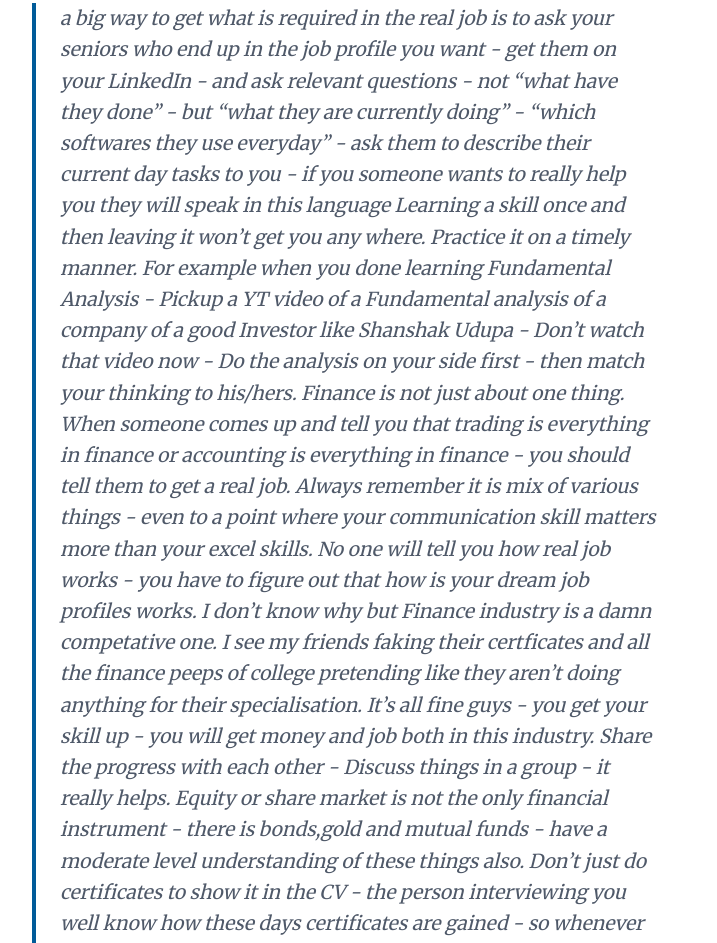
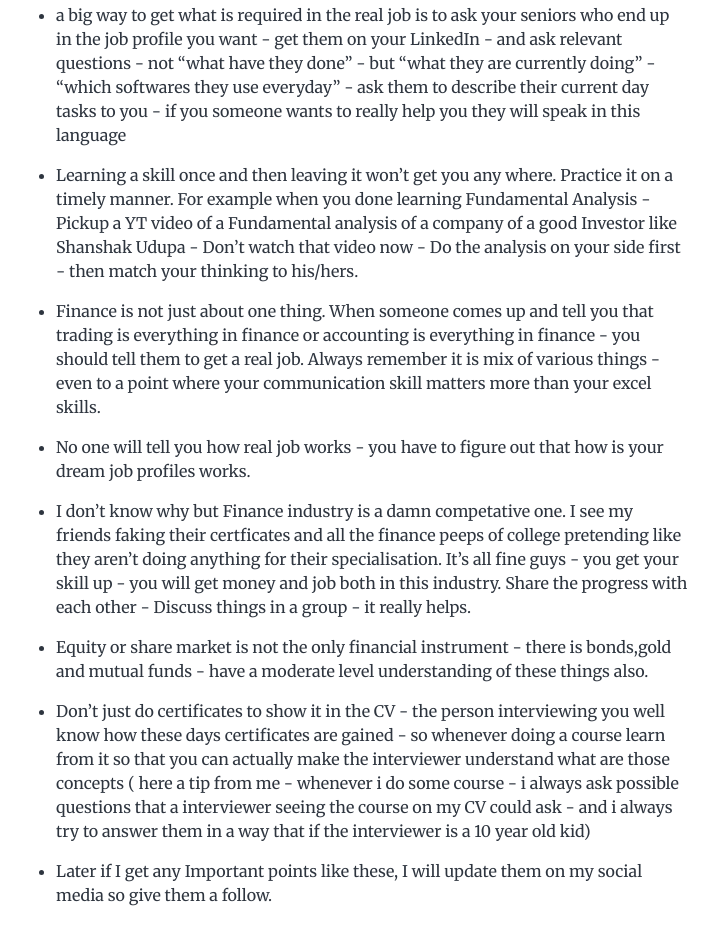
Before and after one commit to DebasishSahoo10/personal-blog, a Gatsby site: page /finance-blog/ in a window 1280 px wide. Shown: the part 2531-3474 px from the top of the page, without its empty margins (268-985 px from the left). Built offline with nearby package versions, Linux system fonts and the light colour scheme; Gatsby itself is replaced by a stand-in of ours; some packages are replaced by stand-ins of ours.

Commit message:
fix : bullets not showing
tried to fix bullet points not showing

```diff
--- a/content/blog/finance-blog/index.md
+++ b/content/blog/finance-blog/index.md
@@ -28,14 +28,14 @@ For a long time now Finance industry has been driven by analytics tools like Pow
 Remember Finance is vast skill point to be an industry. Hence, it has some niche category jobs also. You are never sure if you gonna start your career in core investment job or any thing else. What I am suggesting here is not to leave Marketing just because you choose Finance as career - you should be keeping an eye on how these days companies are doing marketing and how consumers are reacting to it (again i will be leaving some YT links at the end of the page).
 
 ### Open your eyes before the book
-> a big way to get what is required in the real job is to ask your seniors who end up in the job profile you want - get them on your LinkedIn - and ask relevant questions - not “what have they done” - but “what they are currently doing” - “which softwares they use everyday” - ask them to describe their current day tasks to you - if you someone wants to really help you they will speak in this language
-> Learning  a skill once and then leaving it won’t get you any where. Practice it on a timely manner. For example when you done learning Fundamental Analysis - Pickup a YT video of a Fundamental analysis of a company of a good Investor like Shanshak Udupa - Don’t watch that video now - Do the analysis on your side first - then match your thinking  to his/hers.
-> Finance is not just about one thing. When someone comes up and tell you that trading is everything in finance or accounting is everything in finance - you should tell them to get a real job. Always remember it is mix of various things - even to a point where your communication skill matters more than your excel skills.
-> No one will tell you how real job works - you have to figure out that how is your dream job profiles works.
-> I don’t know why but Finance industry is a damn competative one. I see my friends faking their certficates and all the finance peeps of college pretending like they aren’t doing anything for their specialisation. It’s all fine guys - you get your skill up - you will get money and job both in this industry. Share the progress with each other - Discuss things in a group - it really helps.
-> Equity or share market is not the only financial instrument - there is bonds,gold and mutual funds - have a moderate level understanding of these things also.
-> Don’t just do certificates to show it in the CV - the person interviewing you well know how these days certificates are gained - so whenever doing a course learn from it so that you can actually make the interviewer understand what are those concepts ( here  a tip from me - whenever i do some course - i always ask possible questions that a interviewer seeing the course on my CV could ask - and i  always try to answer them in a way that if the interviewer is a 10 year old kid)
-> Later if I get any Important points like these, I will update them on my social media so give them a follow.
+* a big way to get what is required in the real job is to ask your seniors who end up in the job profile you want - get them on your LinkedIn - and ask relevant questions - not “what have they done” - but “what they are currently doing” - “which softwares they use everyday” - ask them to describe their current day tasks to you - if you someone wants to really help you they will speak in this language
+* Learning  a skill once and then leaving it won’t get you any where. Practice it on a timely manner. For example when you done learning Fundamental Analysis - Pickup a YT video of a Fundamental analysis of a company of a good Investor like Shanshak Udupa - Don’t watch that video now - Do the analysis on your side first - then match your thinking  to his/hers.
+* Finance is not just about one thing. When someone comes up and tell you that trading is everything in finance or accounting is everything in finance - you should tell them to get a real job. Always remember it is mix of various things - even to a point where your communication skill matters more than your excel skills.
+* No one will tell you how real job works - you have to figure out that how is your dream job profiles works.
+* I don’t know why but Finance industry is a damn competative one. I see my friends faking their certficates and all the finance peeps of college pretending like they aren’t doing anything for their specialisation. It’s all fine guys - you get your skill up - you will get money and job both in this industry. Share the progress with each other - Discuss things in a group - it really helps.
+* Equity or share market is not the only financial instrument - there is bonds,gold and mutual funds - have a moderate level understanding of these things also.
+* Don’t just do certificates to show it in the CV - the person interviewing you well know how these days certificates are gained - so whenever doing a course learn from it so that you can actually make the interviewer understand what are those concepts ( here  a tip from me - whenever i do some course - i always ask possible questions that a interviewer seeing the course on my CV could ask - and i  always try to answer them in a way that if the interviewer is a 10 year old kid)
+* Later if I get any Important points like these, I will update them on my social media so give them a follow.
 ### Places you must visit
 Manoj Rajgopal - a person who knows Finance from top to bottom  -
 [Youtube](https://www.youtube.com/c/FinancewithManojRajgopal) [Website](https://www.finenvision.com/)
```
